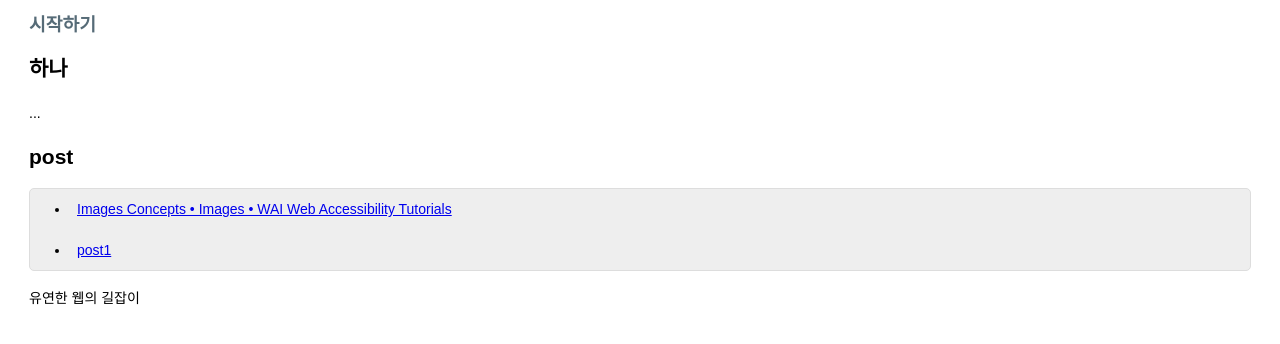
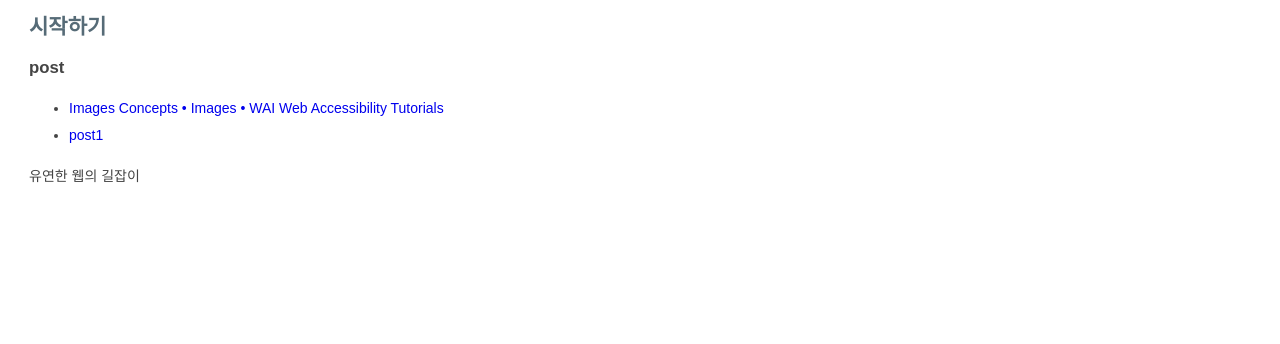
Before and after one commit to ionic2002/ionic2002.github.io, a Jekyll site: the page built from index.html, in a window 1280 px wide. Shown: the top 344 px of the page. Built offline with Jekyll 4.4.1, drawn with Linux system fonts in a browser that asks for light colours; the list of posts is cut into pages by our own code.

Commit message:
Update index.html

```diff
--- a/_layouts/index.html
+++ b/_layouts/index.html
@@ -10,20 +10,21 @@
    			line-height: 1.9em;
    			text-align: left;
 			padding: 0 1.5em;
+			color: #444;
 		}
 
-		h1{font-size: 1.3em; color: #566b77;}
+		h1{font-size: 1.5em; color: #566b77;}
+		h2{font-size: 1.2em;}
 		p{font-size: 1em;}
-		ul{ background-color: #eee; border-radius: 5px;  border: 1px  solid #ddd;}
-		ul li{padding: 0.5em;}
+
+		a{text-decoration: none;}
+		a:hover{text-decoration: underline;}
 
 	</style>
 </head>
 <body>
 	<h1>시작하기</h1>
 
-	<h2>하나</h2>
-	<p>...</p>
 	{{ content }}
 
 	{% include footer.html %}
```
